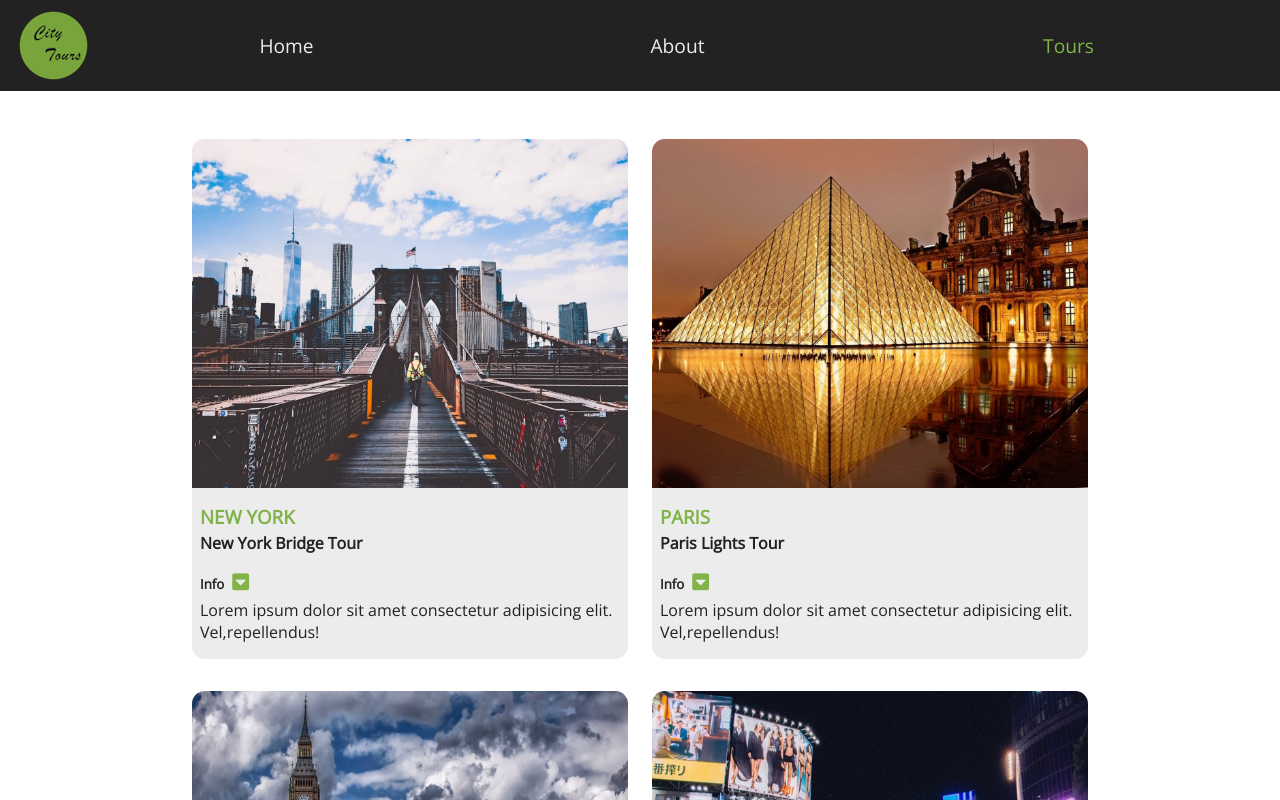
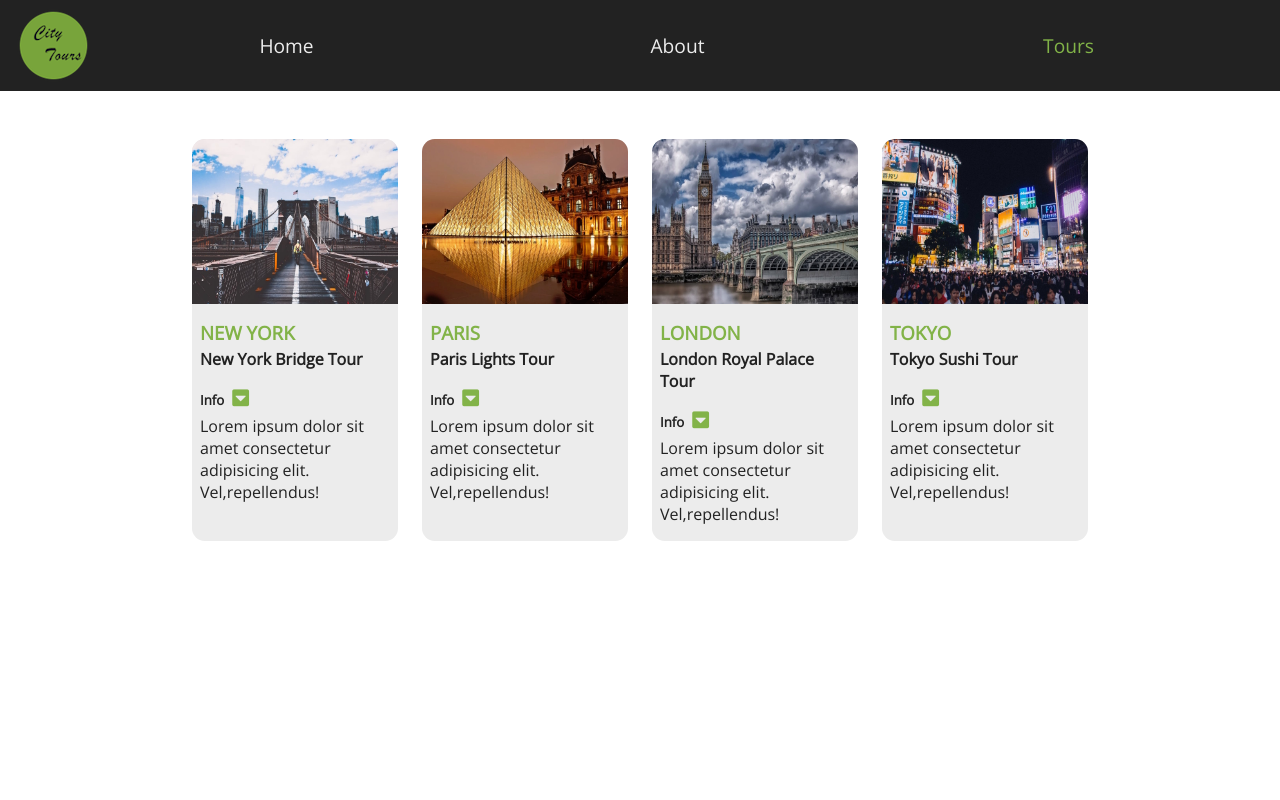
Before and after one commit to Arthur1122/ReactJs-city_tour-app, a React (Create React App) app: page / in a window 1280 px wide. Shown: the top 800 px of the page. Built offline with nearby package versions, Linux system fonts and the light colour scheme.

Commit message:
some changes with styles in tourlist

```diff
--- a/src/components/TourList/TourList.scss
+++ b/src/components/TourList/TourList.scss
@@ -13,3 +13,14 @@
     grid-column-gap: 1.5rem;
   }
 }
+
+@media screen and (min-width: 992px) {
+  .tourList {
+    grid-template-columns: 1fr 1fr 1fr;
+  }
+}
+@media screen and (min-width: 1140px) {
+  .tourList {
+    grid-template-columns: repeat(4, 1fr);
+  }
+}
```
